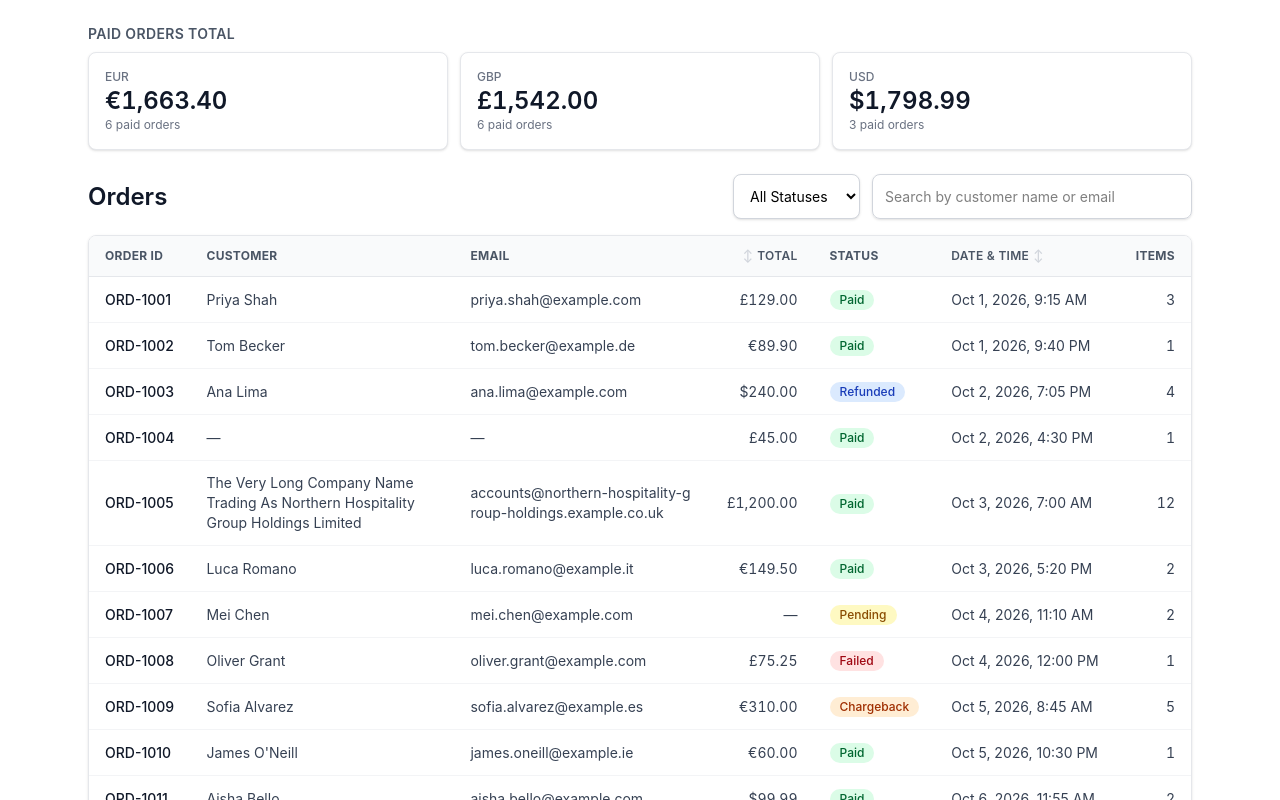
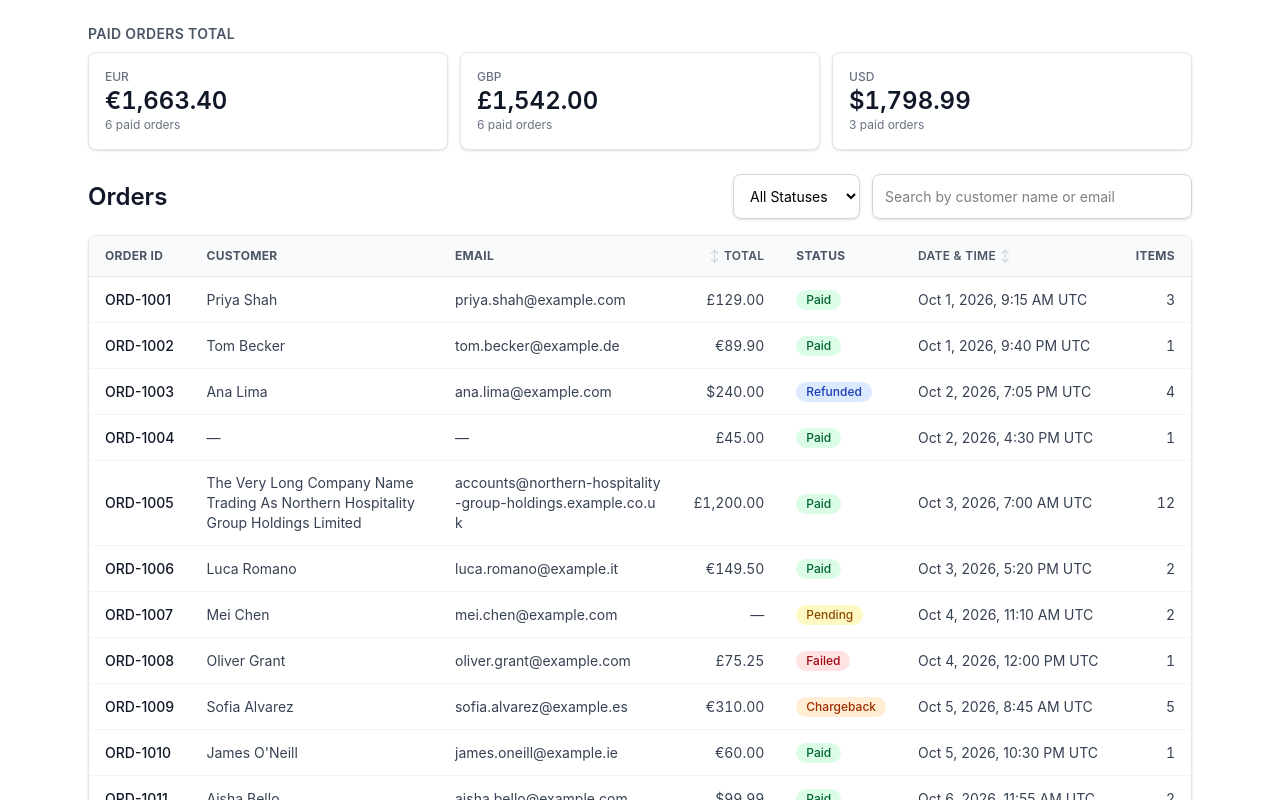
Before and after one commit to therishabh/calyptus-assessment-task, a React (Vite) app: page / in a window 1280 px wide. Shown: the top 800 px of the page. Built offline with nearby package versions, Linux system fonts and the light colour scheme.

Commit message:
feat: show date and time in the viewer's locale and timezone

```diff
--- a/src/App.jsx
+++ b/src/App.jsx
@@ -72,10 +72,20 @@ const formatTotal = (total, currency) => {
   return new Intl.NumberFormat(undefined, { style: 'currency', currency }).format(amount)
 }
 
+// Locale and timezone are both taken from the viewer's browser (undefined = default)
+const dateTimeFormat = new Intl.DateTimeFormat(undefined, {
+  year: 'numeric',
+  month: 'short',
+  day: 'numeric',
+  hour: 'numeric',
+  minute: '2-digit',
+  timeZoneName: 'short',
+})
+
 const formatDateTime = (iso) => {
   const date = new Date(iso)
   if (Number.isNaN(date.getTime())) return '—'
-  return date.toLocaleString(undefined, { dateStyle: 'medium', timeStyle: 'short' })
+  return dateTimeFormat.format(date)
 }
 
 function LoadingSkeleton({ slow }) {
@@ -336,7 +346,11 @@ function App() {
                       {order.status}
                     </span>
                   </td>
-                  <td className="whitespace-nowrap px-4 py-3">{formatDateTime(order.created_at)}</td>
+                  <td className="whitespace-nowrap px-4 py-3">
+                    <time dateTime={order.created_at} title={order.created_at}>
+                      {formatDateTime(order.created_at)}
+                    </time>
+                  </td>
                   <td className="px-4 py-3 text-right tabular-nums">{order.items}</td>
                 </tr>
               ))
```
